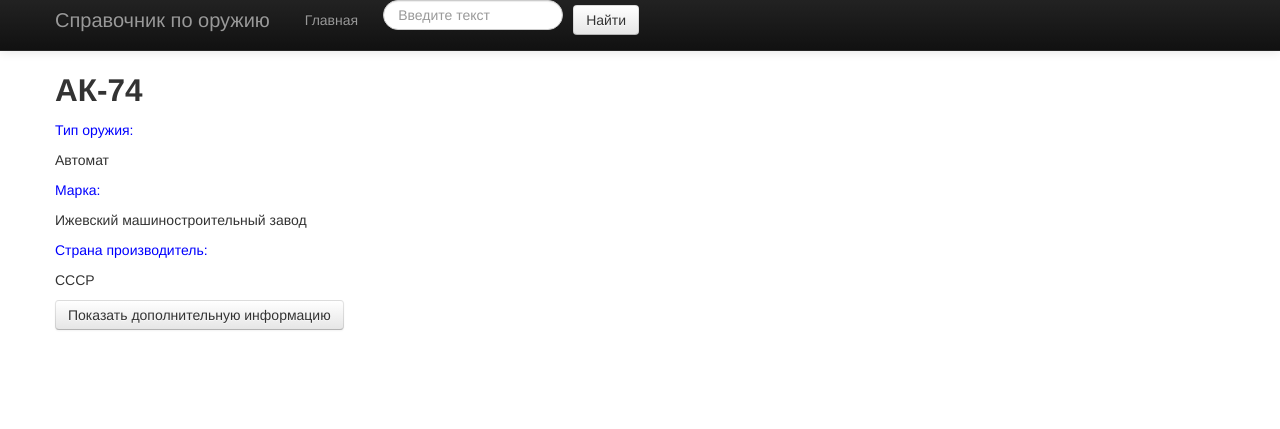
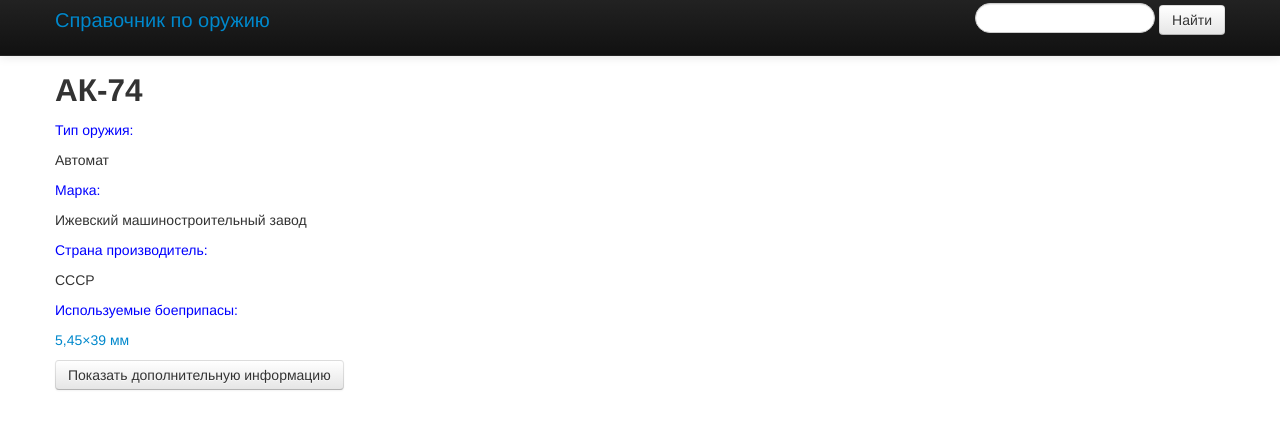
Before and after one commit to 8horizontal/Coursework, a Django app: page /cw/3/ in a window 1280 px wide. Shown: the top 429 px of the page. Run offline with Django 3.2, Linux system fonts and the light colour scheme; data comes from the database, SQL or seed files in the repository; parts of the project's set-up code (start-up, migrations or seed data) failed here and were passed over; some libraries are stand-ins or nearby versions.

Commit message:
Add information - patron

```diff
--- a/dj_project/models.py
+++ b/dj_project/models.py
@@ -68,6 +68,9 @@
     def __unicode__(self):
         return self.type_patron
 
+    def get_absolute_url(self):
+        return "/%g/" % self.id
+
 
 class Weapon(models.Model):
     title = models.CharField(max_length=50, verbose_name='Тип оружия')
@@ -89,3 +92,6 @@
 
     def get_url_history(self):
         return "/cw/%i/%d/" % (self.id, self.history.id)
+
+    def get_url_patron(self):
+        return "/cw/%i/p/%g/" % (self.id, self.patron.id)
--- a/dj_project/templates/dj_project/base.html
+++ b/dj_project/templates/dj_project/base.html
@@ -28,21 +28,14 @@
 <div class="navbar navbar-inverse navbar-fixed-top">
     <div class="navbar-inner">
         <div class="container">
-            <div class="brand">Справочник по оружию</div>
-            <ul class="nav">
-                <li><a href="{% url 'list' %}" class="">Главная</a></li>
-            </ul>
+            <div  class="brand"><a href="{% url 'list' %}">Справочник по оружию</a></div>
             <!--<ul class="nav">
                 <li><a href="{% url 'list' %}" class="">Отчет</a></li>
             </ul>-->
-                <ul class="nav">
-                    <form class="form-search">
-                    <input type="text" class="input-medium search-query" placeholder="Введите текст">
+                    <form class="form-search" align="right">
+                    <input type="text" class="input-medium search-query">
+                    <button type="submit" class="btn">Найти</button>
                     </form>
-                </ul>
-                <ul class="nav">
-                    <button type="submit" class="btn">Найти</button>
-                </ul>
         </div>
     </div>
 </div>
--- a/dj_project/templates/dj_project/weapon_detail.html
+++ b/dj_project/templates/dj_project/weapon_detail.html
@@ -4,6 +4,8 @@
     <p style="color: blue">Тип оружия:</p><p>{{ weapon.title }}</p>
     <p style="color: blue">Марка:</p><p>{{ weapon.mark }}</p>
     <p style="color: blue">Страна производитель:</p><p>{{ weapon.country }}</p>
+    <p style="color: blue">Используемые боеприпасы:</p><a href="{{ weapon.get_url_patron }}">
+    <p>{{ weapon.patron}}</a></p>
     <p><a href="{{ weapon.get_url_history }}">
         <button type="submit" class="btn">Показать дополнительную информацию</button></a></p>
 {% endblock %}
--- a/dj_project/urls.py
+++ b/dj_project/urls.py
@@ -7,6 +7,8 @@
     url(r'^$', WeaponsListView.as_view(), name='list'),
     url(r'^(?P<pk>\d+)/$', WeaponDetailView.as_view()),  # а по URL http://имя_сайта/cw/число/
     url(r'^([0-9]+?)/(?P<pk>\d+)/$', ModelWeaponDetailView.as_view()),
+    url(r'^([0-9]+?)/(p)/(?P<pk>\d+)/$', PatronDetailView.as_view()),
+
 
     url(r'^dj_project/$', 'django.views.static.serve',
         {'document_root': '/home/god/work/Coursework/dj_project/templates/dj_project'}),
--- a/dj_project/views.py
+++ b/dj_project/views.py
@@ -14,3 +14,7 @@
 
 class ModelWeaponDetailView(DetailView):  # детализированное представление модели
     model = ModelWeapon
+
+
+class PatronDetailView(DetailView):
+    model = Patron
```
